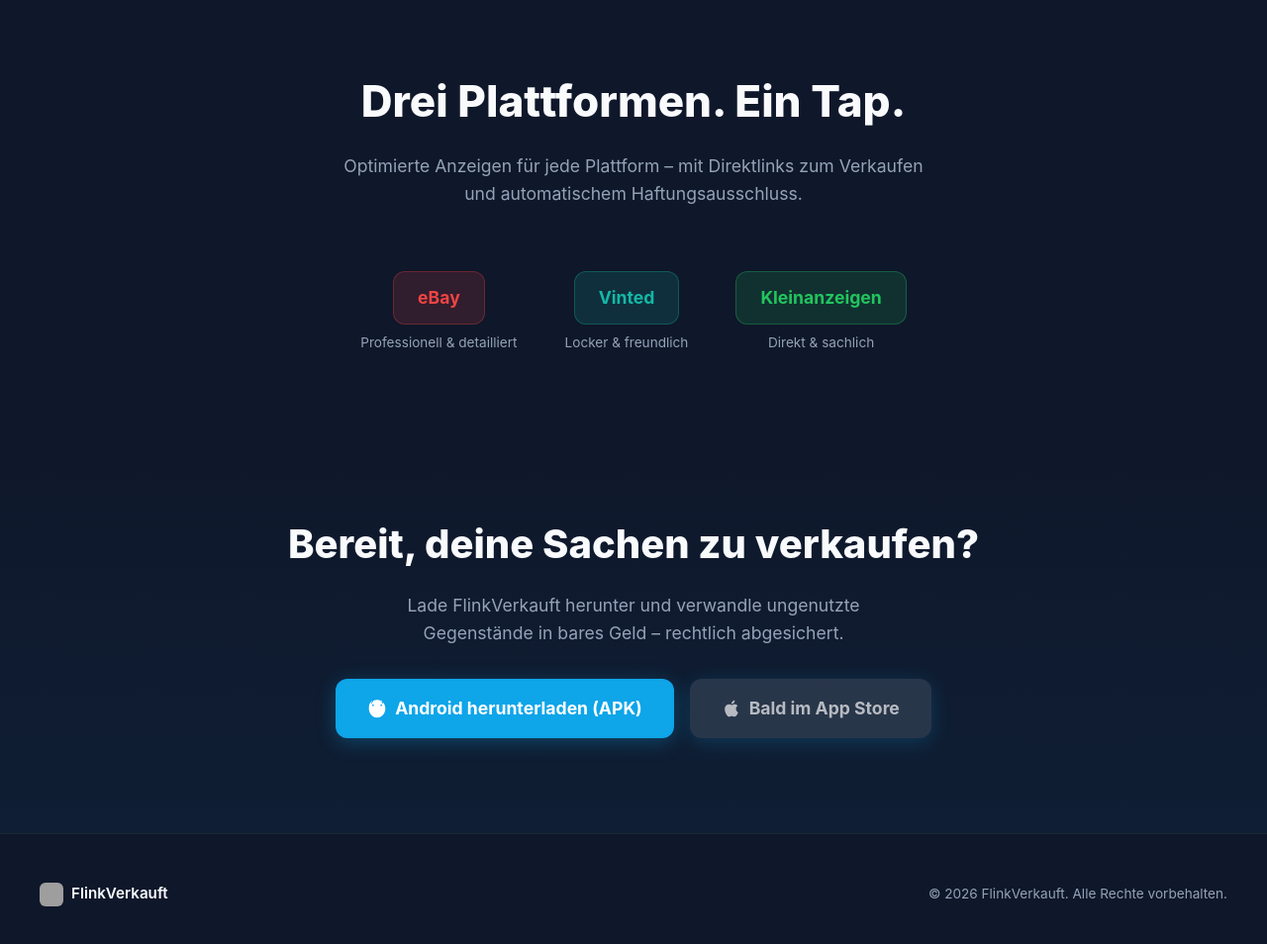
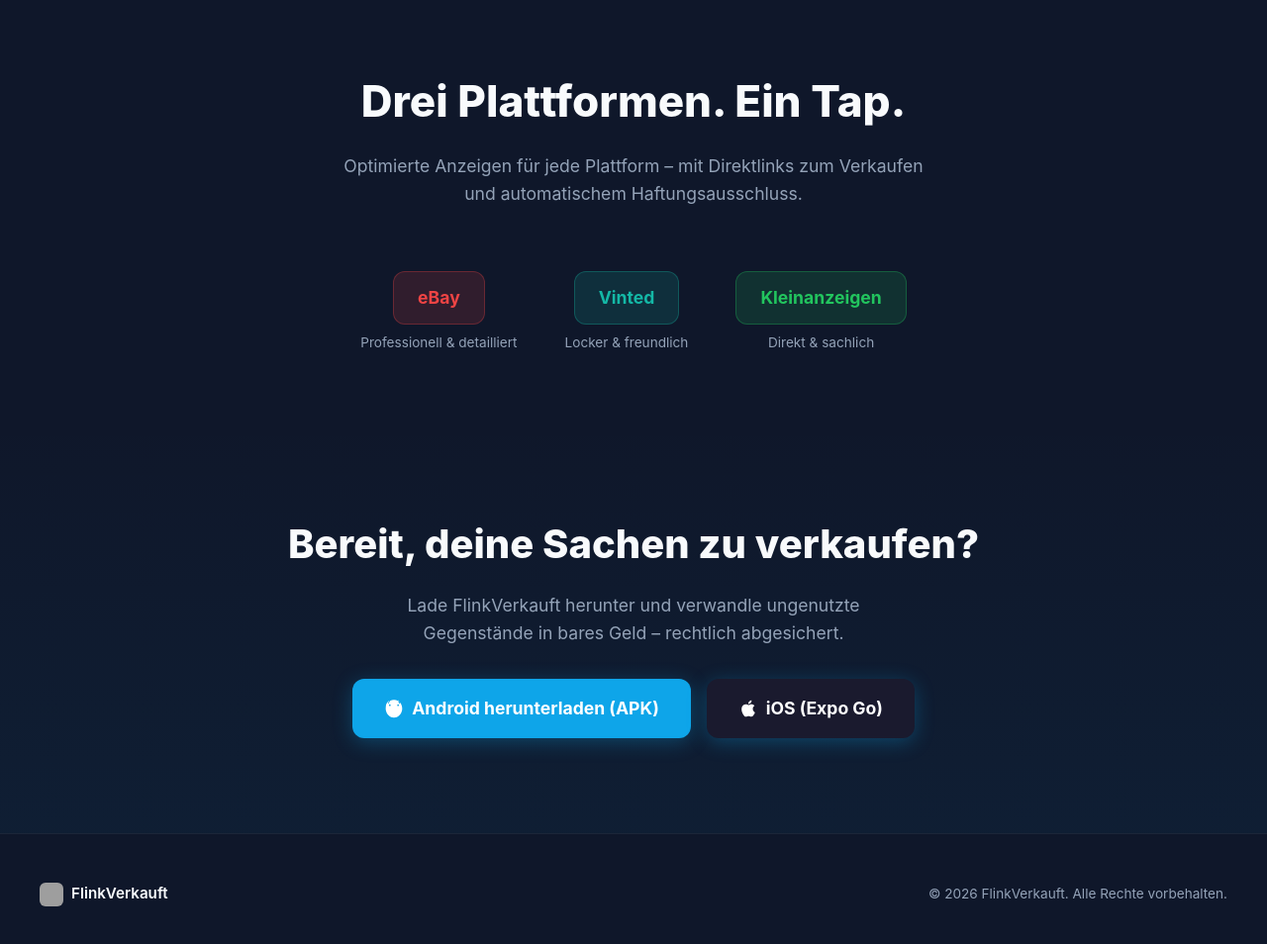
Before and after one commit to FunkyNoBunch/flinkverkauft-landingpage, a plain HTML site: page index.html in a window 1280 px wide. Shown: the part 3545-4499 px from the top of the page at 99% size. Drawn offline with Linux system fonts and the light colour scheme; grey boxes are pictures that could not be loaded.

Commit message:
Add files via upload

```diff
--- a/index.html
+++ b/index.html
@@ -760,10 +760,10 @@
                 <svg width="20" height="20" fill="currentColor" viewBox="0 0 24 24"><path d="M17.523 2.246l1.745 3.022a.5.5 0 01-.866.5l-1.745-3.022A8.95 8.95 0 0012 1.5a8.95 8.95 0 00-4.657 1.246L5.598 5.768a.5.5 0 01-.866-.5l1.745-3.022A10.96 10.96 0 002 12c0 .69.063 1.365.185 2.022h19.63A10.96 10.96 0 0022 12c0-4.012-2.15-7.527-5.363-9.454h-.002l.888-.3zM7 9a1 1 0 110-2 1 1 0 010 2zm10 0a1 1 0 110-2 1 1 0 010 2zM2.185 14.022C3.16 19.095 7.16 23 12 23s8.84-3.905 9.815-8.978H2.185z"/></svg>
                 Android herunterladen (APK)
             </a>
-            <span class="hero-cta" style="background: #334155; cursor: default; opacity: 0.7;">
+            <a href="https://expo.dev/accounts/funkynobunch/projects/ki-resell-scanner/updates/2d9a8f34-b34a-4251-b14c-e96d51f113d4" target="_blank" class="hero-cta" style="background: #1a1a2e; text-decoration: none;">
                 <svg width="20" height="20" fill="currentColor" viewBox="0 0 24 24"><path d="M18.71 19.5c-.83 1.24-1.71 2.45-3.05 2.47-1.34.03-1.77-.79-3.29-.79-1.53 0-2 .77-3.27.82-1.31.05-2.3-1.32-3.14-2.53C4.25 17 2.94 12.45 4.7 9.39c.87-1.52 2.43-2.48 4.12-2.51 1.28-.02 2.5.87 3.29.87.78 0 2.26-1.07 3.8-.91.65.03 2.47.26 3.64 1.98-.09.06-2.17 1.28-2.15 3.81.03 3.02 2.65 4.03 2.68 4.04-.03.07-.42 1.44-1.38 2.83M13 3.5c.73-.83 1.94-1.46 2.94-1.5.13 1.17-.34 2.35-1.04 3.19-.69.85-1.83 1.51-2.95 1.42-.15-1.15.41-2.35 1.05-3.11z"/></svg>
-                Bald im App Store
-            </span>
+                iOS (Expo Go)
+            </a>
         </div>
     </section>
 
```
